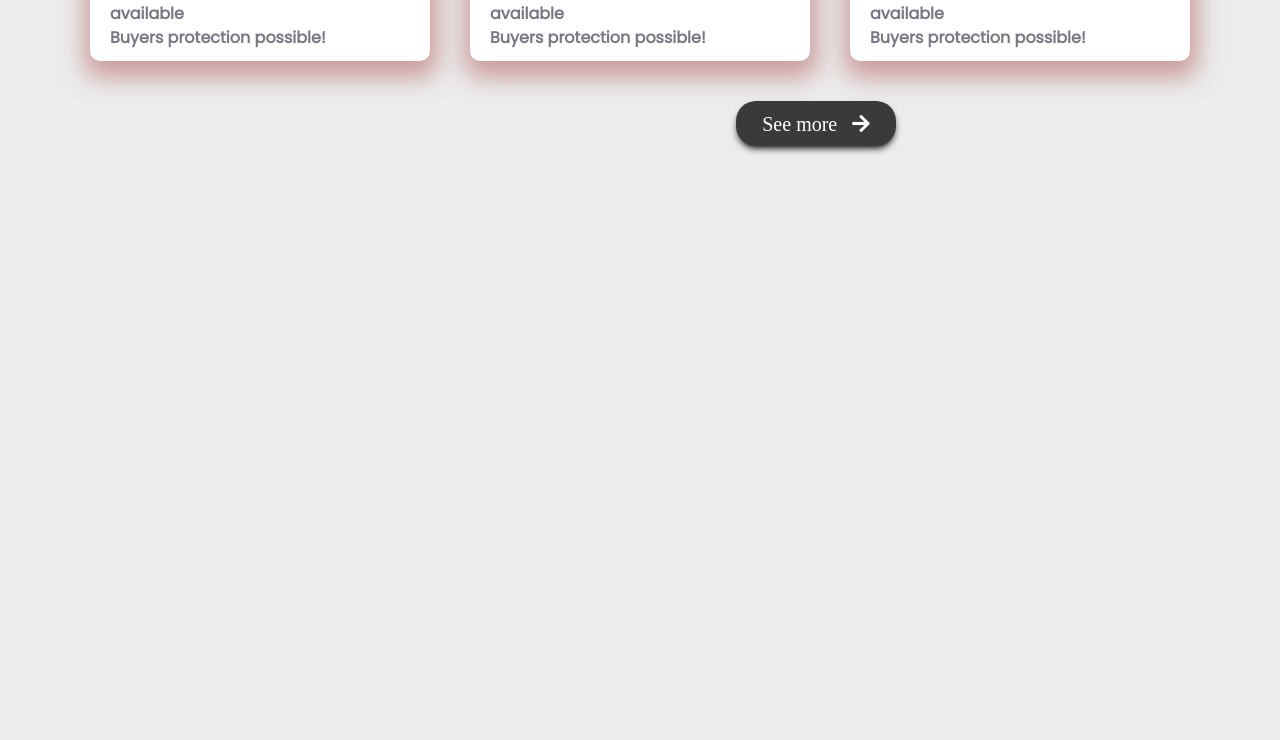
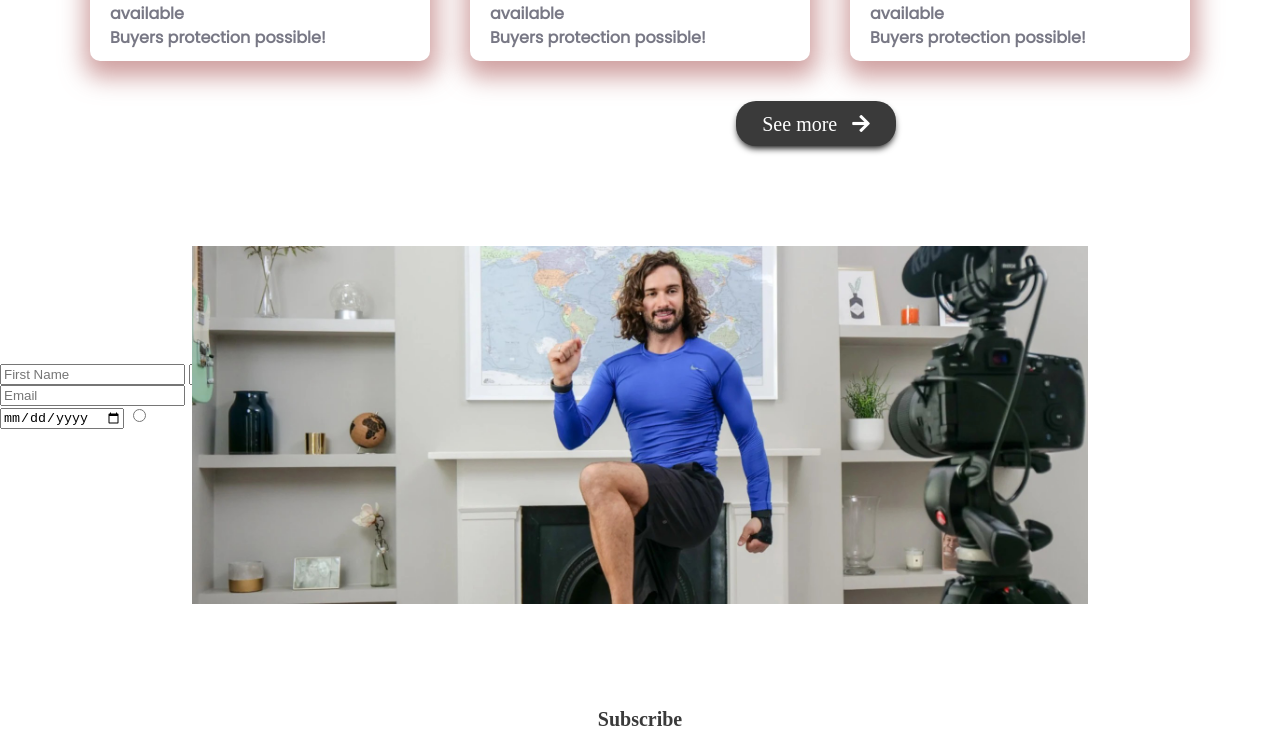
Before and after one commit to bmsmostafiz/Influencer-Gear, a plain HTML site: page index.html in a window 1280 px wide. Shown: the part 2628-3368 px from the top of the page. Before the commit the page ends 2824 px from the top, so only its background shows below. Drawn offline with Linux system fonts and the light colour scheme.

Commit message:
subscribe added

```diff
--- a/css/style.css
+++ b/css/style.css
@@ -15,7 +15,6 @@
 body {
     margin: 0;
     padding: 0;
-    background-color: #ececec;
 }
 
 h1,
@@ -67,7 +66,7 @@ header {
 
 /* ---------End of Header Area--------- */
 
-.header-area{
+.header-area {
     display: flex;
     align-items: center;
     width: 70%;
@@ -77,19 +76,19 @@ header {
 
 }
 
-.header-text{
+.header-text {
     margin-top: 70px;
     padding-right: 100px;
 }
 
-.header-text h1{
+.header-text h1 {
     margin-top: 30px;
     margin-bottom: 20px;
     font-size: 55px;
     line-height: 55px;
 }
 
-.header-text button{
+.header-text button {
     margin-top: 20px;
     background-color: #3A3A3A;
     padding: 10px 20px;
@@ -102,45 +101,47 @@ header {
     transition: all .2s linear;
 }
 
-button:hover{
+button:hover {
     box-shadow: none;
 }
 
-.header-img{
+.header-img {
     background-image: url(../images/Circle\ design.svg);
     background-size: cover;
     background-repeat: no-repeat;
 }
+
 /* ---------End of Header Section--------- */
 
-.logo-section{
+.logo-section {
     margin-bottom: 70px;
 }
 
-hr{
+hr {
     width: 70%;
     border-top: 2px solid #aa8e8e;
 }
 
-.logo-area{
+.logo-area {
     display: flex;
     justify-content: center;
     align-items: center;
 }
 
-.image-box{
+.image-box {
     width: 150px;
     display: flex;
     justify-content: center;
     padding: 20px 0;
 }
+
 /*----- End of Logo section------------ */
 
-.popular-collection{
+.popular-collection {
     margin-bottom: 50px;
 }
 
-.Collection-text{
+.Collection-text {
     text-align: center;
     margin: 5px 0 20px 0;
     font-weight: bold;
@@ -148,17 +149,17 @@ hr{
     color: #3A3A3A;
 }
 
-.collection-area{
+.collection-area {
     display: flex;
     justify-content: center;
 }
 
-.card-area{
+.card-area {
     display: flex;
     justify-content: center;
 }
 
-.card{
+.card {
     display: flex;
     flex-direction: column;
     justify-content: center;
@@ -166,56 +167,57 @@ hr{
     border-radius: 10px;
     margin: 20PX;
     padding: 20PX;
-    box-shadow: 1px 10px 24px 6px rgba(191,127,127,0.75);
+    box-shadow: 1px 10px 24px 6px rgba(191, 127, 127, 0.75);
 }
 
-.card img{
+.card img {
     text-align: center;
     transition: all .2s ease-in;
 }
 
-.card> img:hover{
+.card>img:hover {
     transform: scale(1.1);
 }
 
-.rating ul{
+.rating ul {
     display: flex;
     margin-left: -40px;
 }
 
-.rating ul li{
+.rating ul li {
     list-style: none;
     margin-right: 2px;
 }
 
-.card .fas, .far{
+.card .fas,
+.far {
     color: chocolate;
 }
 
-.card h2{
+.card h2 {
     margin: 10px 0 0 0;
     font-size: 25px;
     color: #18191F;
 }
 
-.rate{
+.rate {
     font-size: 30px;
     color: #000000;
 }
 
-.card-text{
+.card-text {
     line-height: 6px;
     font-weight: bold;
     color: #787885;
 }
 
-.see-more{
+.see-more {
     width: 70%;
     display: flex;
     justify-content: flex-end;
 }
 
-.see-more a{
+.see-more a {
     width: 120px;
     margin-top: 20px;
     background-color: #3A3A3A;
@@ -232,12 +234,52 @@ hr{
 
 }
 
-.see-more a> i{
+.see-more a>i {
     margin-left: 10PX;
     margin-top: 3px;
 }
 
-.see-more a:hover{
+.see-more a:hover {
     box-shadow: none;
 }
+
 /* -----------End of popular-collection ---------------*/
+
+.subscribe-section {
+    margin-top: 100px;
+}
+
+.subscribe-img {
+    width: 100%;
+    text-align: center;
+    position: absolute;
+}
+
+.subscribe-text {
+    text-align: center;
+    position: relative;
+    top: 367px;
+}
+
+.subscribe-text h2 {
+    color: #ffffff;
+    font-size: 30px;
+    font-weight: bold;
+}
+
+.subscribe-text p{
+    color: #ffffff;
+    font-size: 20px;
+    font-weight: bold;
+    margin-bottom: 20px;
+}
+
+.subscribe-text a{
+    text-decoration: none;
+    font-size: 20px;
+    font-weight: bold;
+    background-color: #ffffff;
+    padding: 10px 20px;
+    color: #3A3A3A;
+    border-radius: 5px;
+}
--- a/index.html
+++ b/index.html
@@ -99,7 +99,9 @@
                             <li>4.00</li>
                         </ul>
                     </div>
-                    <p class="card-text"> Wordwide shifting </p> <br> <p class="card-text">available</p> <br> <p class="card-text">Buyers protection possible!</p>
+                    <p class="card-text"> Wordwide shifting </p> <br>
+                    <p class="card-text">available</p> <br>
+                    <p class="card-text">Buyers protection possible!</p>
                 </div>
             </div>
 
@@ -118,7 +120,9 @@
                             <li>4.00</li>
                         </ul>
                     </div>
-                    <p class="card-text"> Wordwide shifting </p> <br> <p class="card-text">available</p> <br> <p class="card-text">Buyers protection possible!</p>
+                    <p class="card-text"> Wordwide shifting </p> <br>
+                    <p class="card-text">available</p> <br>
+                    <p class="card-text">Buyers protection possible!</p>
                 </div>
             </div>
             <div class="card-area">
@@ -136,7 +140,9 @@
                             <li>4.00</li>
                         </ul>
                     </div>
-                    <p class="card-text"> Wordwide shifting </p> <br> <p class="card-text">available</p> <br> <p class="card-text">Buyers protection possible!</p>
+                    <p class="card-text"> Wordwide shifting </p> <br>
+                    <p class="card-text">available</p> <br>
+                    <p class="card-text">Buyers protection possible!</p>
                 </div>
             </div>
         </div>
@@ -156,7 +162,9 @@
                             <li>4.00</li>
                         </ul>
                     </div>
-                    <p class="card-text"> Wordwide shifting </p> <br> <p class="card-text">available</p> <br> <p class="card-text">Buyers protection possible!</p>
+                    <p class="card-text"> Wordwide shifting </p> <br>
+                    <p class="card-text">available</p> <br>
+                    <p class="card-text">Buyers protection possible!</p>
                 </div>
             </div>
 
@@ -175,7 +183,9 @@
                             <li>4.00</li>
                         </ul>
                     </div>
-                    <p class="card-text"> Wordwide shifting </p> <br> <p class="card-text">available</p> <br> <p class="card-text">Buyers protection possible!</p>
+                    <p class="card-text"> Wordwide shifting </p> <br>
+                    <p class="card-text">available</p> <br>
+                    <p class="card-text">Buyers protection possible!</p>
                 </div>
             </div>
             <div class="card-area">
@@ -193,7 +203,9 @@
                             <li>4.00</li>
                         </ul>
                     </div>
-                    <p class="card-text"> Wordwide shifting </p> <br> <p class="card-text">available</p> <br> <p class="card-text">Buyers protection possible!</p>
+                    <p class="card-text"> Wordwide shifting </p> <br>
+                    <p class="card-text">available</p> <br>
+                    <p class="card-text">Buyers protection possible!</p>
                 </div>
             </div>
         </div>
@@ -213,7 +225,9 @@
                             <li>4.00</li>
                         </ul>
                     </div>
-                    <p class="card-text"> Wordwide shifting </p> <br> <p class="card-text">available</p> <br> <p class="card-text">Buyers protection possible!</p>
+                    <p class="card-text"> Wordwide shifting </p> <br>
+                    <p class="card-text">available</p> <br>
+                    <p class="card-text">Buyers protection possible!</p>
                 </div>
             </div>
 
@@ -232,7 +246,9 @@
                             <li>4.00</li>
                         </ul>
                     </div>
-                    <p class="card-text"> Wordwide shifting </p> <br> <p class="card-text">available</p> <br> <p class="card-text">Buyers protection possible!</p>
+                    <p class="card-text"> Wordwide shifting </p> <br>
+                    <p class="card-text">available</p> <br>
+                    <p class="card-text">Buyers protection possible!</p>
                 </div>
             </div>
             <div class="card-area">
@@ -250,15 +266,41 @@
                             <li>4.00</li>
                         </ul>
                     </div>
-                    <p class="card-text"> Wordwide shifting </p> <br> <p class="card-text">available</p> <br> <p class="card-text">Buyers protection possible!</p>
+                    <p class="card-text"> Wordwide shifting </p> <br>
+                    <p class="card-text">available</p> <br>
+                    <p class="card-text">Buyers protection possible!</p>
                 </div>
             </div>
         </div>
         <div class="see-more">
-            <a href="#">See more  <i class="fas fa-arrow-right"></i> </a>
+            <a href="#">See more <i class="fas fa-arrow-right"></i> </a>
         </div>
     </div>
     <!-------------- End of popular-collection ------------------->
+    <div class="subscribe-section">
+        <div class="subscribe-img">
+            <img src="images/subs.jpeg" width="70%" alt="subscribe">
+        </div>
+        <div class="subscribe-text">
+            <h2>Stay up to date with Degital</h2>
+            <p>Subscribe to our push notifications to get the latest news and updates</p>
+            <a href="#">Subscribe</a>
+        </div>
+    </div>
+    <!-- --------------End of subscribe-section---------- -->
+    <div class="signup-section">
+        <form action="">
+            <div class="name">
+                <input type="text" name="firstname" id="" placeholder="First Name">
+                <input type="text" name="lastname" id="" placeholder="Last Name">
+            </div>
+            <input type="email" name="email" id="" placeholder="Email">
+            <div class="birth">
+                <input type="date" name="date" id="" placeholder="Birth date">
+                <input type="radio" name="gender" id="">
+            </div>
+        </form>
+    </div>
 </body>
 
 </html>
```
Also changed, not shown: images/subs.jpeg (added). Lines whose indentation alone changed are shown as unchanged.
